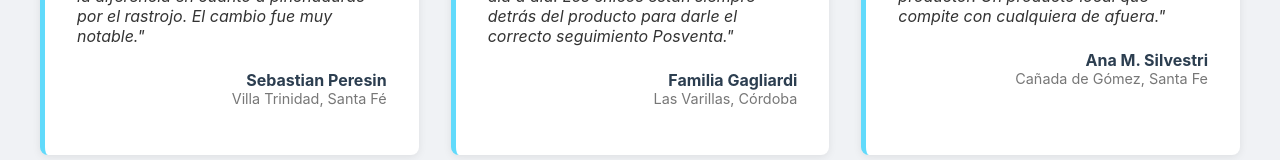
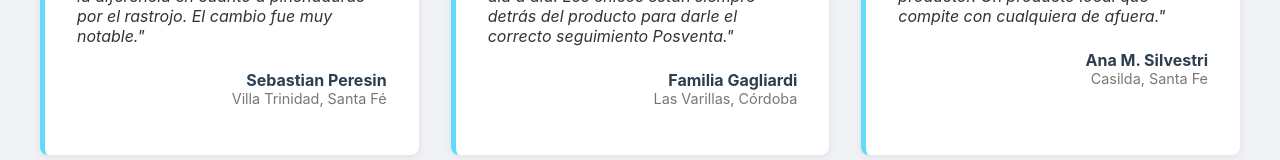
Before and after one commit to degroupsa/degroup-final-app, a React (Vite) app: page / in a window 1280 px wide. Shown: the part 1553-1713 px from the top of the page. Built offline with nearby package versions, Linux system fonts and the light colour scheme; no server answers; the database is empty.

Commit message:
Testimonios V1

```diff
--- a/src/components/Testimonials.jsx
+++ b/src/components/Testimonials.jsx
@@ -23,7 +23,7 @@ const mockTestimonials = [
     quote:
       'Excelente atención y asesoramiento. Entienden las necesidades reales del productor. Un producto local que compite con cualquiera de afuera.',
     author: 'Ana M. Silvestri',
-    location: 'Cañada de Gómez, Santa Fe',
+    location: 'Casilda, Santa Fe',
   },
 ];
 
```
